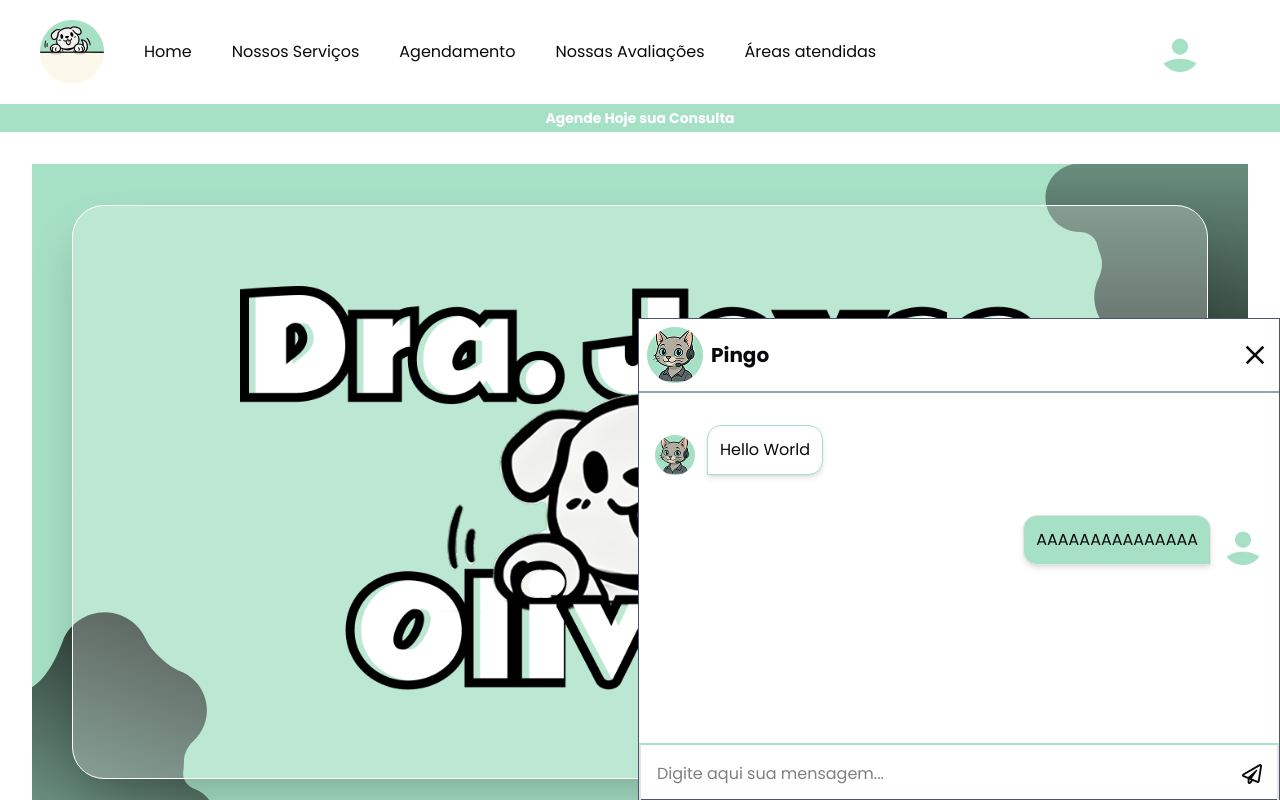
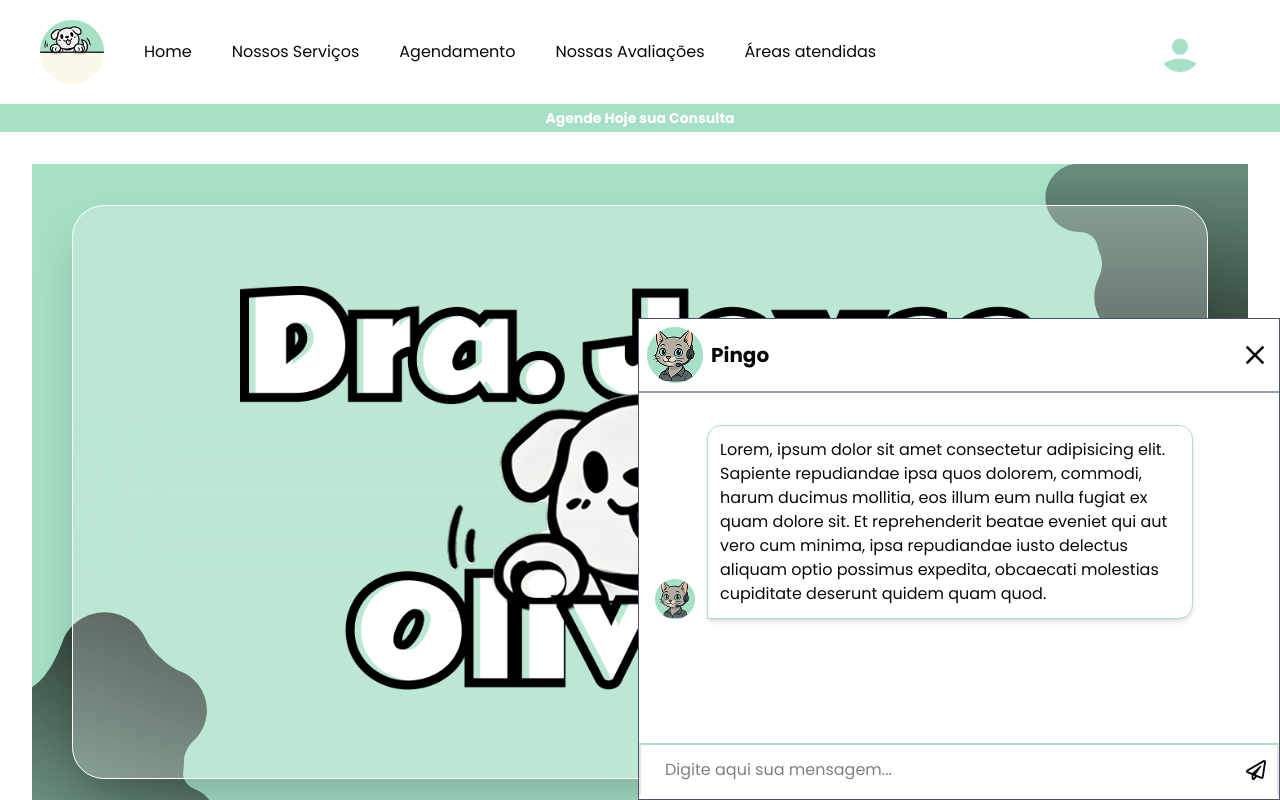
Before and after one commit to Sousasz/joyce-clinica-veterinaria, a React (Vite) app: page / in a window 1280 px wide. Both pictures are taken after a click on the button 1236 px from the left and 756 px from the top of the page. Shown: the top 800 px of the page. Built offline with nearby package versions, Linux system fonts and the light colour scheme.

Commit message:
:sparkles: add function to send messages from chatbot

```diff
--- a/src/components/main/chatbot-content.tsx
+++ b/src/components/main/chatbot-content.tsx
@@ -5,7 +5,7 @@ type ChatBotContent = {
 
 export function ChatBotContent({ children }: ChatBotContent) {
   return (
-    <section className="flex flex-col w-full h-[350px] p-4 py-8 overflow-y-auto gap-10">
+    <section className="flex flex-col w-full h-[350px] p-4 py-8 overflow-y-auto overflow-x-hidden gap-10">
       {children}
     </section>
   )
--- a/src/components/main/chatbot-question.tsx
+++ b/src/components/main/chatbot-question.tsx
@@ -9,8 +9,8 @@ export function ChatBotQuestion({ children }: ChatBotQuestionProps) {
     <div className="flex flex-row-reverse gap-3 items-end">
       <img className="size-10" src={avatarImage} alt="" />
 
-      <div className="max-w-[80%] bg-green-light border rounded-t-xl rounded-bl-xl p-3 text-start shadow-md">
-        <p>{children}</p>
+      <div className="max-w-[80%] max-h-full bg-green-light border rounded-t-xl rounded-bl-xl p-3 text-start shadow-md">
+        <p className=" break-words overflow-hidden">{children}</p>
       </div>
     </div>
   );
--- a/src/components/main/chatbot-submit.tsx
+++ b/src/components/main/chatbot-submit.tsx
@@ -1,25 +1,16 @@
 import { FaRegPaperPlane } from "react-icons/fa";
-import { FormEvent, useState } from 'react'
+import { FormEvent } from 'react'
 
-export function ChatBotSubmit() {
+type ChatBotSubmit = {
+  addQuestion: (e: FormEvent<HTMLFormElement>) =>  void
+}
 
-  const [message, setMessage] = useState<string | undefined>()
-
-  function addQuestion(e: FormEvent<HTMLFormElement>) {
-    e.preventDefault()
-    const target = new FormData(e.currentTarget)
-    const value = target.get("question")?.toString()
-
-    setMessage(value)
-
-    console.log(message)
-  }
-
+export function ChatBotSubmit({ addQuestion }: ChatBotSubmit) {
   return (
-    <form onSubmit={() => addQuestion} className="w-full flex border-2 border-t-green-light border-b-white p-4">
+    <form onSubmit={addQuestion} className="w-full flex border-2 border-t-green-light border-b-white p-3">
       <input
         name="question"
-        className="w-full h-full text-black outline-none"
+        className="w-full h-full text-black outline-none px-3"
         type="text"
         placeholder="Digite aqui sua mensagem..."
       />
--- a/src/components/main/chatbot.tsx
+++ b/src/components/main/chatbot.tsx
@@ -1,14 +1,16 @@
-import { useState } from "react";
 import { ChatBotIcon } from "./chatbot-icon";
 import { ChatBotHeader } from "./chatbot-header";
 import { ChatBotContent } from "./chatbot-content";
 import { ChatBotResponse } from "./chatbot-response";
 import { ChatBotQuestion } from "./chatbot-question";
 import { ChatBotSubmit } from "./chatbot-submit";
+import { useState, FormEvent } from "react";
 
 export function Chatbot() {
 
   const [isOpenChat, setIsOpenChat] = useState(false);
+  const [message, setMessage] = useState<string[] | undefined>([])
+
 
   function onClickIconToChatBot() {
     setIsOpenChat(!isOpenChat);
@@ -19,20 +21,37 @@ export function Chatbot() {
   }
 
 
+  function addQuestion(e: FormEvent<HTMLFormElement>) {
+    e.preventDefault()
+    const target = new FormData(e.currentTarget)
+    const value = target.get("question")?.toString()
+
+    setMessage([...message, value])
+
+    console.log(message)
+  }
+
+
 
   return (
     <>
       {isOpenChat ? (
-        <section className="flex flex-col fixed bottom-0 top-auto right-0 border border-gray-600">
-          <div className="bg-white w-[40rem] h-[30rem]">
+        <section className="flex flex-col fixed bottom-0 top-auto right-0 border border-gray-600 max-[680px]:right-auto">
+          <div className="bg-white w-[40rem] h-[30rem] max-[680px]:w-[30rem] max-[500px]:w-[25rem] max-[425px]:w-[22rem]">
             <ChatBotHeader onCloseChatBot={onCloseChatBot} />
 
             <ChatBotContent>
-              <ChatBotResponse>Hello World</ChatBotResponse>
-              <ChatBotQuestion>AAAAAAAAAAAAAAA</ChatBotQuestion>
+              <ChatBotResponse>Lorem, ipsum dolor sit amet consectetur adipisicing elit. Sapiente repudiandae ipsa quos dolorem, commodi, harum ducimus mollitia, eos illum eum nulla fugiat ex quam dolore sit. Et reprehenderit beatae eveniet qui aut vero cum minima, ipsa repudiandae iusto delectus aliquam optio possimus expedita, obcaecati molestias cupiditate deserunt quidem quam quod.</ChatBotResponse>
+
+              {message?.map((text, index) => {
+                return (
+                  <ChatBotQuestion key={index}>{text}</ChatBotQuestion>
+                )
+              })}
+
             </ChatBotContent>
 
-            <ChatBotSubmit />
+            <ChatBotSubmit addQuestion={addQuestion} />
           </div>
         </section>
       ) : (
```
